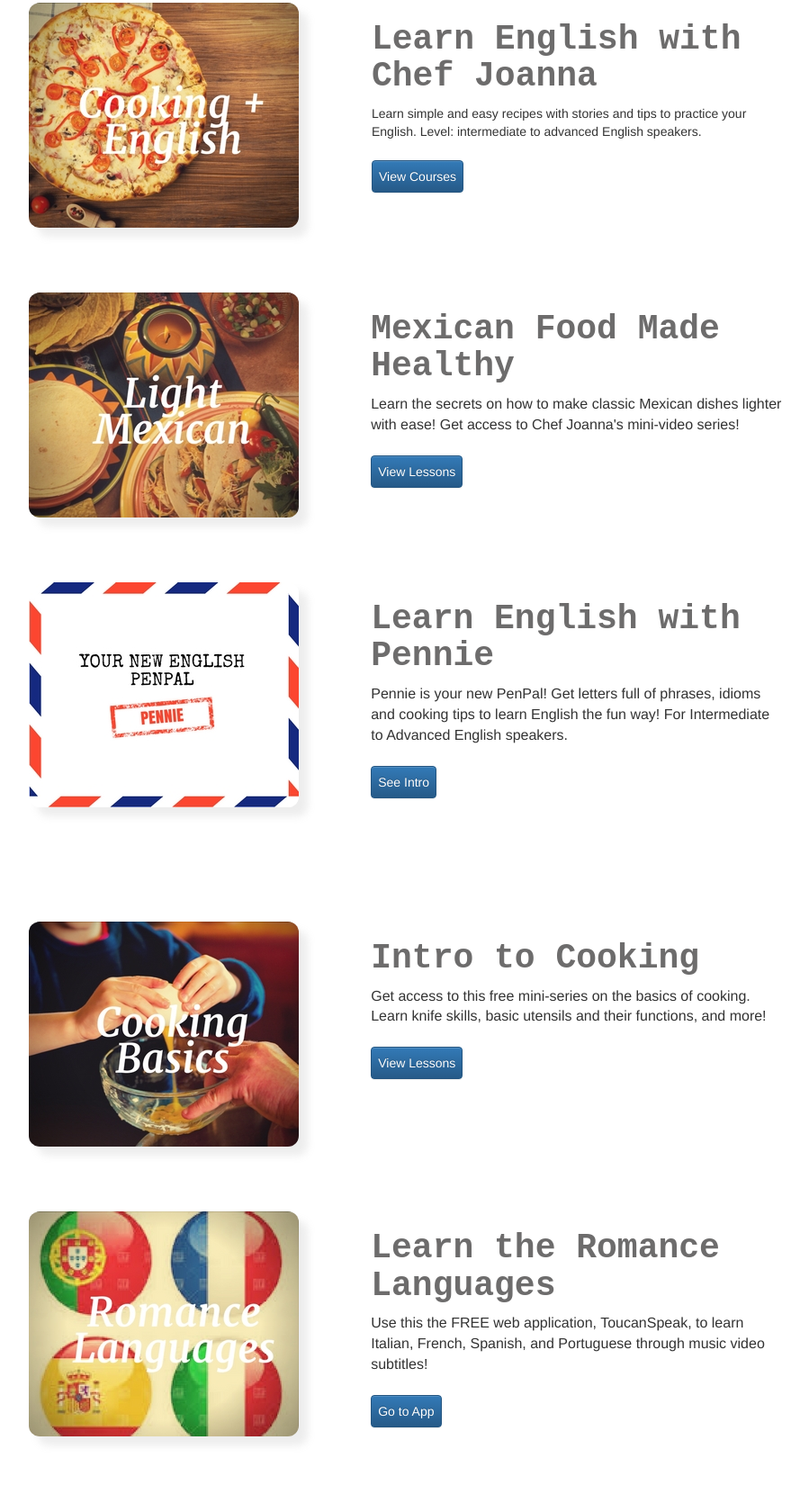
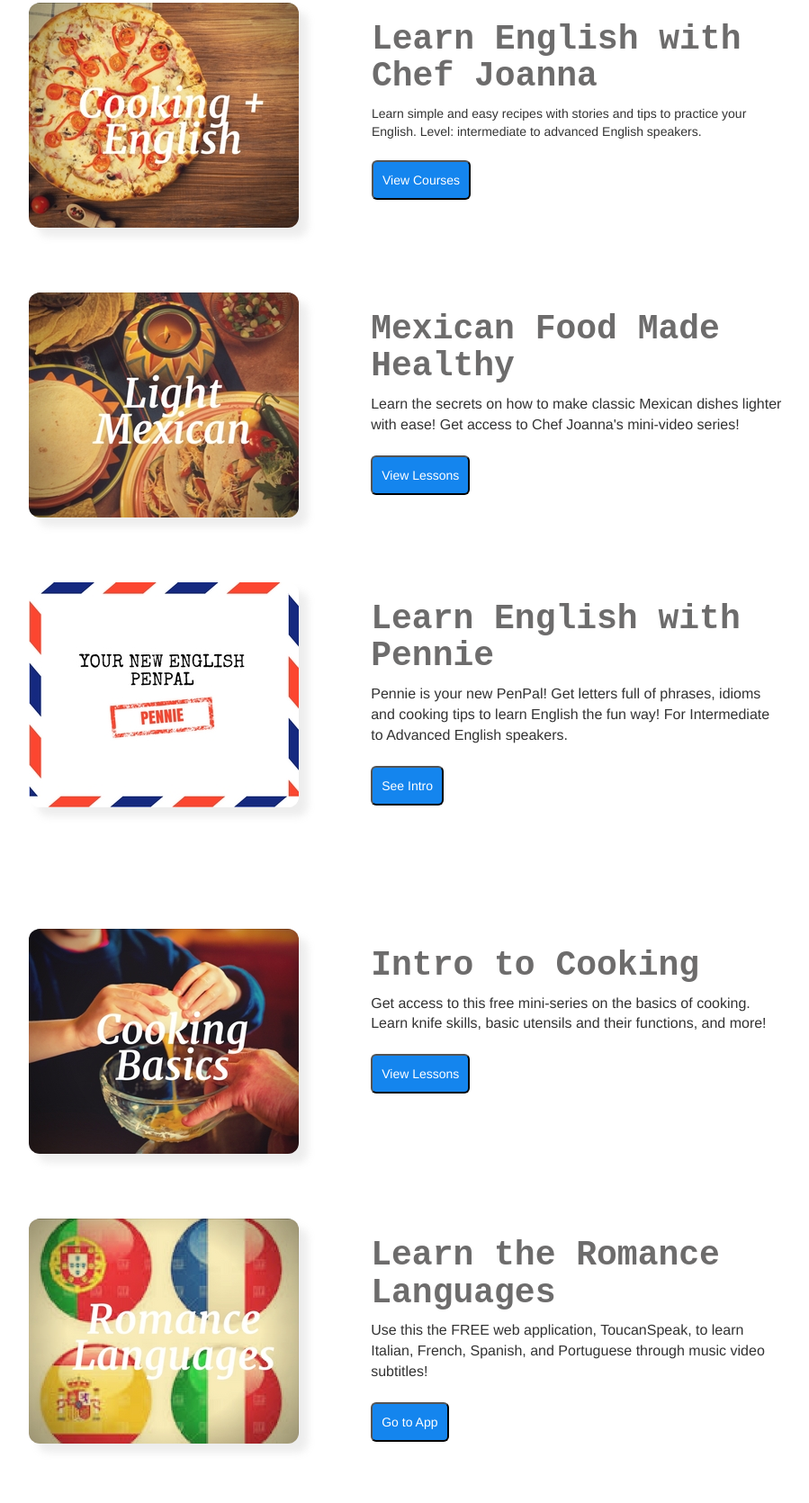
Before and after one commit to chefjoannacodes/Joanna-Portfolio-Designer, a plain HTML site: page index.html in a window 1280 px wide. Shown: the part 1101-2771 px from the top of the page at 90% size, without its empty margins (214-1113 px from the left). Drawn offline with nearby package versions, Linux system fonts and the light colour scheme.

```diff
--- a/assets/css/styles.css
+++ b/assets/css/styles.css
@@ -255,6 +255,12 @@ img {
   /*background-color:#1485ee;*/
   /*color:gray;*/
 }
+.btn-blue{
+  background-color: #1485ee;
+  color: gray;
+  border-radius:6px;
+  padding:5px;
+}
 
 .navbar-default .navbar-nav > li > a {
   /*border-radius:0px;*/
@@ -268,14 +274,11 @@ img {
   display:block;
 }
 
-.btn.btn-default.blue {
-  background-color:blue;
-}
 
-.btn.btn-primary.blue {
+/*.btn.btn-primary.blue {
   padding:5px;
   background-color:#2b9cf2;
-}
+}*/
 
 .jumbotron {
   padding-bottom:69px;
@@ -327,7 +330,7 @@ a:focus, a:hover {
 
 a:focus, a:hover {
   color:#23527c;
-  text-decoration:underline;
+  text-decoration:none;
 }
 
 a {
@@ -414,7 +417,7 @@ a {
 }
 
 .navbar-default .navbar-nav > li > a:focus, .navbar-default .navbar-nav > li > a:hover {
-  color:#2b9cf2;
+  color:white;
   background-color:#2b9cf2;
   border-radius:4px 4px 4px 4px;
   position:relative;
@@ -502,7 +505,7 @@ p {
 }
 
 .navbar-default .navbar-nav > .active > a, .navbar-default .navbar-nav > .active > a:focus, .navbar-default .navbar-nav > .active > a:hover {
-  color:#555;
+  color:white;
   background-color:#e7e7e7;
 }
 
--- a/index.html
+++ b/index.html
@@ -30,6 +30,7 @@
                     <li role="presentation"><a href="#courses" class="nav-bar-item">Courses </a></li>
                     <li role="presentation"><a href="contact.html" class="nav-bar-item">Contact </a></li>
                 </ul>
+
             </div>
         </div>
     </nav>
@@ -59,7 +60,7 @@
                     <div class="col-lg-8 col-lg-offset-1 col-md-6 col-md-offset-0 col-sm-8 col-sm-offset-2 col-xs-11 project-text" style="/*padding-bottom:65px;*//*width:498px;*/">
                         <h1 id="project-heading" class="project-heading" style="font-size:38px;">Learn English with Chef Joanna</h1>
                         <p class="projects-p" style="/*width:399px;*/padding:-1px;margin:0px;padding-bottom:22px;">Learn simple and easy recipes with stories and tips to practice your English. Level: intermediate to advanced English speakers. </p>
-                        <button class="btn btn-primary blue" type="button" style="padding:7px;"><a href="https://learnenglishwithchefjoanna.blogspot.com/" target="_blank" class="button-a">View Courses</a></button>
+                        <button class="btn-blue" type="button" style="padding:10px;"><a href="https://learnenglishwithchefjoanna.blogspot.com/" target="_blank" class="button-a">View Courses</a></button>
                         <br>
                     </div>
                 </div>
@@ -68,7 +69,7 @@
                     <div class="col-lg-offset-1 col-md-6 col-md-offset-0 col-sm-9 col-sm-offset-2 col-xs-11 project-text" style="/*padding-bottom:65px;*//*width:498px;*/">
                         <h1 id="project-heading" class="project-heading" style="font-size:38px;">Mexican Food Made Healthy </h1>
                         <p class="projects" style="/*width:399px;*/padding:-1px;margin:0px;padding-bottom:22px;">Learn the secrets on how to make classic Mexican dishes lighter with ease! Get access to Chef Joanna's mini-video series!&nbsp; </p>
-                        <button class="btn btn-primary blue" type="button" style="padding:7px;"><a href="https://www.youtube.com/playlist?list=PL4aM3mBGHa2i89ey8Qdn3aSsaM3pq90hY" target="_blank" class="button-a">View Lessons</a></button>
+                        <button class="btn-blue" type="button" style="padding:10px;"><a href="https://www.youtube.com/playlist?list=PL4aM3mBGHa2i89ey8Qdn3aSsaM3pq90hY" target="_blank" class="button-a">View Lessons</a></button>
                         <br>
                     </div>
                 </div>
@@ -77,7 +78,7 @@
                     <div class="col-lg-offset-1 col-md-6 col-md-offset-0 col-sm-9 col-sm-offset-2 col-xs-11 project-text" style="padding-bottom:65px;/*width:498px;*/">
                         <h1 id="project-heading" class="project-heading" style="font-size:38px;">Learn English with Pennie </h1>
                         <p class="projects" style="/*width:399px;*/padding:-1px;margin:0px;padding-bottom:22px;">Pennie is your new PenPal! Get letters full of phrases, idioms and cooking tips to learn English the fun way! For Intermediate to Advanced English speakers.&nbsp; </p>
-                        <button class="btn btn-primary blue" type="button" style="padding:7px;"><a href="https://www.youtube.com/playlist?list=PL4aM3mBGHa2gkw74mzjv21DNSjBBy1pm4" target="_blank" class="button-a">See Intro</a></button>
+                        <button class="btn-blue" type="button" style="padding:10px;"><a href="https://www.youtube.com/playlist?list=PL4aM3mBGHa2gkw74mzjv21DNSjBBy1pm4" target="_blank" class="button-a">See Intro</a></button>
                         <br>
                     </div>
                 </div>
@@ -86,7 +87,7 @@
                     <div class="col-lg-offset-1 col-md-6 col-md-offset-0 col-sm-9 col-sm-offset-2 col-xs-11 project-text" style="padding-bottom:65px;/*width:498px;*/">
                         <h1 id="project-heading" class="project-heading" style="font-size:38px;">Intro to Cooking </h1>
                         <p class="projects" style="/*width:399px;*/padding:-1px;margin:0px;padding-bottom:22px;">Get access to this free mini-series on the basics of cooking. Learn knife skills, basic utensils and their functions, and more! </p>
-                        <button class="btn btn-primary blue" type="button" style="padding:7px;"><a href="https://www.youtube.com/playlist?list=PL4aM3mBGHa2gdzyEgF9srJ4D2nOwtBZPs" target="_blank" class="button-a">View Lessons</a></button>
+                        <button class="btn-blue" type="button" style="padding:10px;"><a href="https://www.youtube.com/playlist?list=PL4aM3mBGHa2gdzyEgF9srJ4D2nOwtBZPs" target="_blank" class="button-a">View Lessons</a></button>
                         <br>
                     </div>
                 </div>
@@ -95,7 +96,7 @@
                     <div class="col-lg-offset-1 col-md-6 col-md-offset-0 col-sm-9 col-sm-offset-1 col-xs-11 project-text" style="padding-bottom:65px;/*width:498px;*/">
                         <h1 id="project-heading" class="project-heading" style="font-size:38px;">Learn the Romance Languages </h1>
                         <p class="projects" style="/*width:399px;*/padding:-1px;margin:0px;padding-bottom:22px;">Use this the FREE web application, ToucanSpeak, to learn Italian, French, Spanish, and Portuguese through music video subtitles! &nbsp; </p>
-                        <button class="btn btn-primary blue" type="button" style="padding:7px;"><a href="https://chefjoannacodes.github.io/ToucanSpeak/" target="_blank" class="button-a">Go to App</a></button>
+                        <button class="btn-blue" type="button" style="padding:10px;"><a href="https://chefjoannacodes.github.io/ToucanSpeak/" target="_blank" class="button-a">Go to App</a></button>
                         <br>
                     </div>
                 </div>
```
